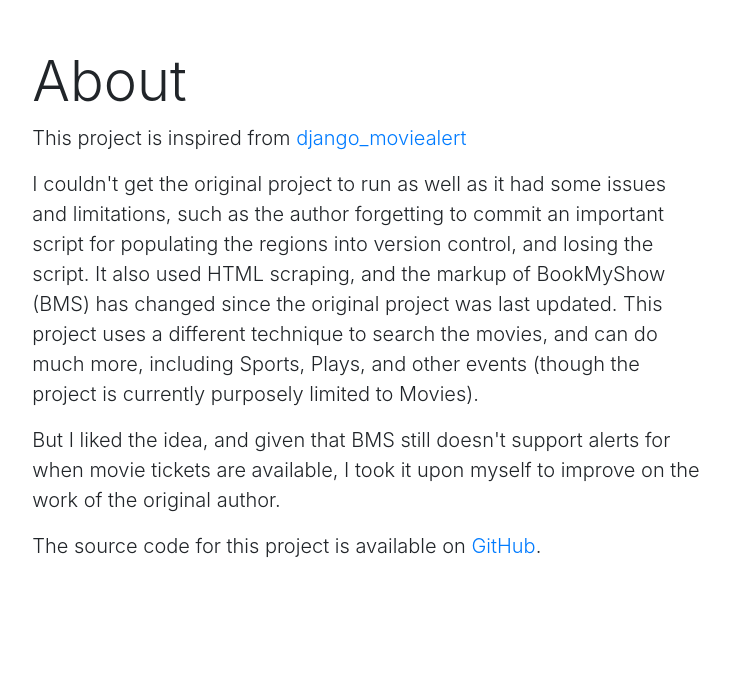
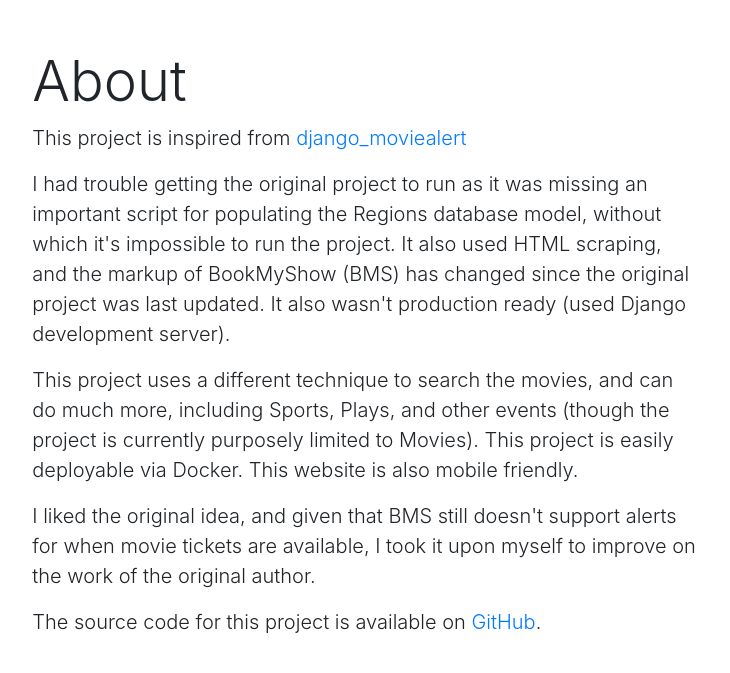
Before and after one commit to ArionMiles/Diomedes, a Django app: page /about/ in a window 1280 px wide. Shown: the part 56-729 px from the top of the page, without its empty margins (274-1004 px from the left). Run offline with Django 3.2, Linux system fonts and the light colour scheme; some libraries are stand-ins or nearby versions.

Commit message:
Added a better About page description

```diff
--- a/moviealert/templates/about.html
+++ b/moviealert/templates/about.html
@@ -9,18 +9,20 @@
         <div class="col-sm-12">
             <p class="lead">This project is inspired from <a href="https://github.com/iAmMrinal0/django_moviealert"
                     target="_blank">django_moviealert</a></p>
-            <p class="lead">I couldn't get the original project to run as well as it had some issues and limitations,
-                such as the author forgetting to commit an important script for populating the regions into version
-                control, and losing the
-                script. It also used HTML scraping, and the markup of BookMyShow (BMS) has changed since the original
-                project was last
-                updated. This project uses a different technique to search the movies, and can do much more, including
-                Sports, Plays, and
-                other events (though the project is currently purposely limited to Movies).
+            <p class="lead">I had trouble getting the original project to run as it was missing an important script for
+                populating the Regions database model, without which it's impossible to run the project. It also used
+                HTML
+                scraping, and the markup of BookMyShow (BMS) has changed since the original project was last updated.
+                It also wasn't production ready (used Django development server).
             </p>
-            <p class="lead">But I liked the idea, and given that BMS still doesn't support alerts for when movie tickets
-                are
-                available, I took it upon myself to improve on the work of the original author.
+            <p class="lead">This project uses a different technique to search the movies, and can do much more,
+                including Sports,
+                Plays, and other events (though the project is currently purposely limited to Movies). This project is
+                easily deployable via Docker. This website is also mobile friendly.
+            </p>
+            <p class="lead">I liked the original idea, and given that BMS still doesn't support alerts for when movie
+                tickets
+                are available, I took it upon myself to improve on the work of the original author.
             </p>
             <p class="lead">
                 The source code for this project is available on <a href="https://github.com/ArionMiles/Diomedes"
```
Also changed, not shown: README.md.
